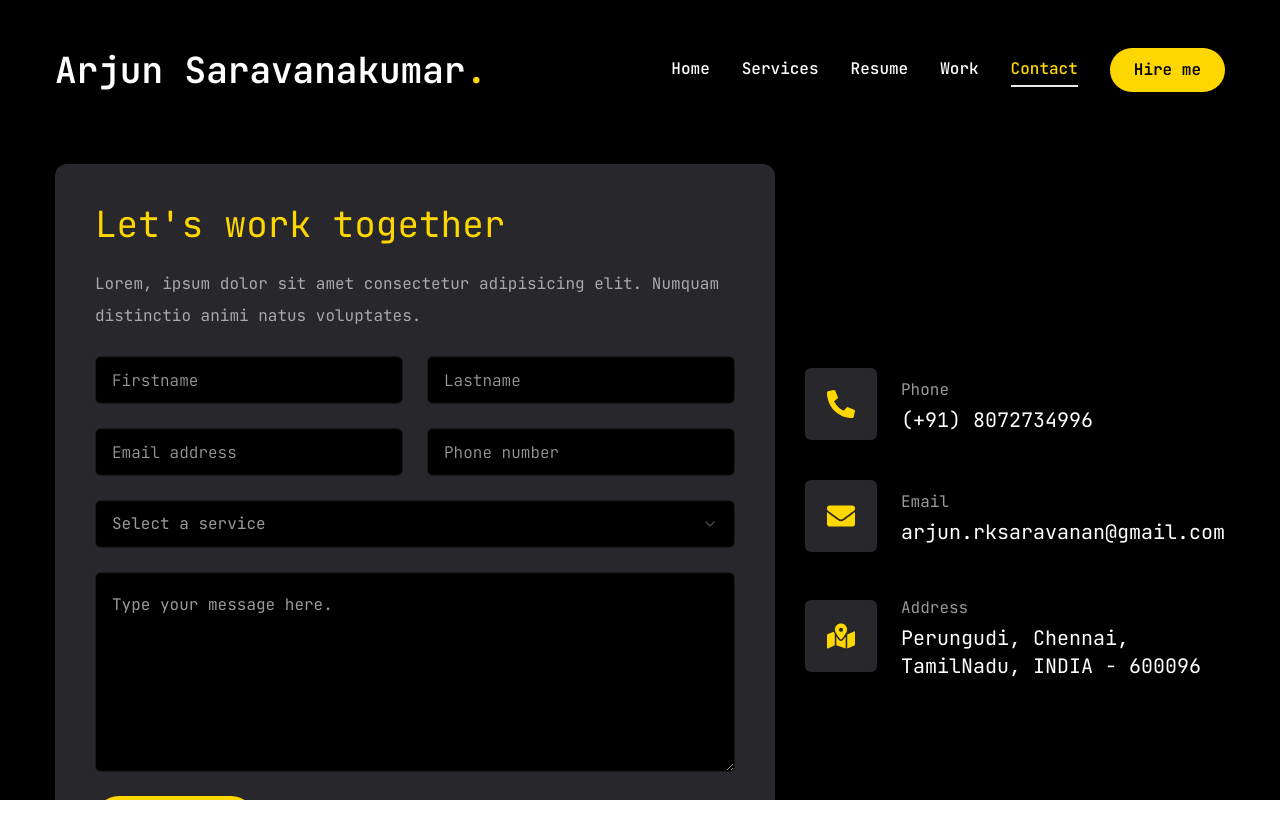
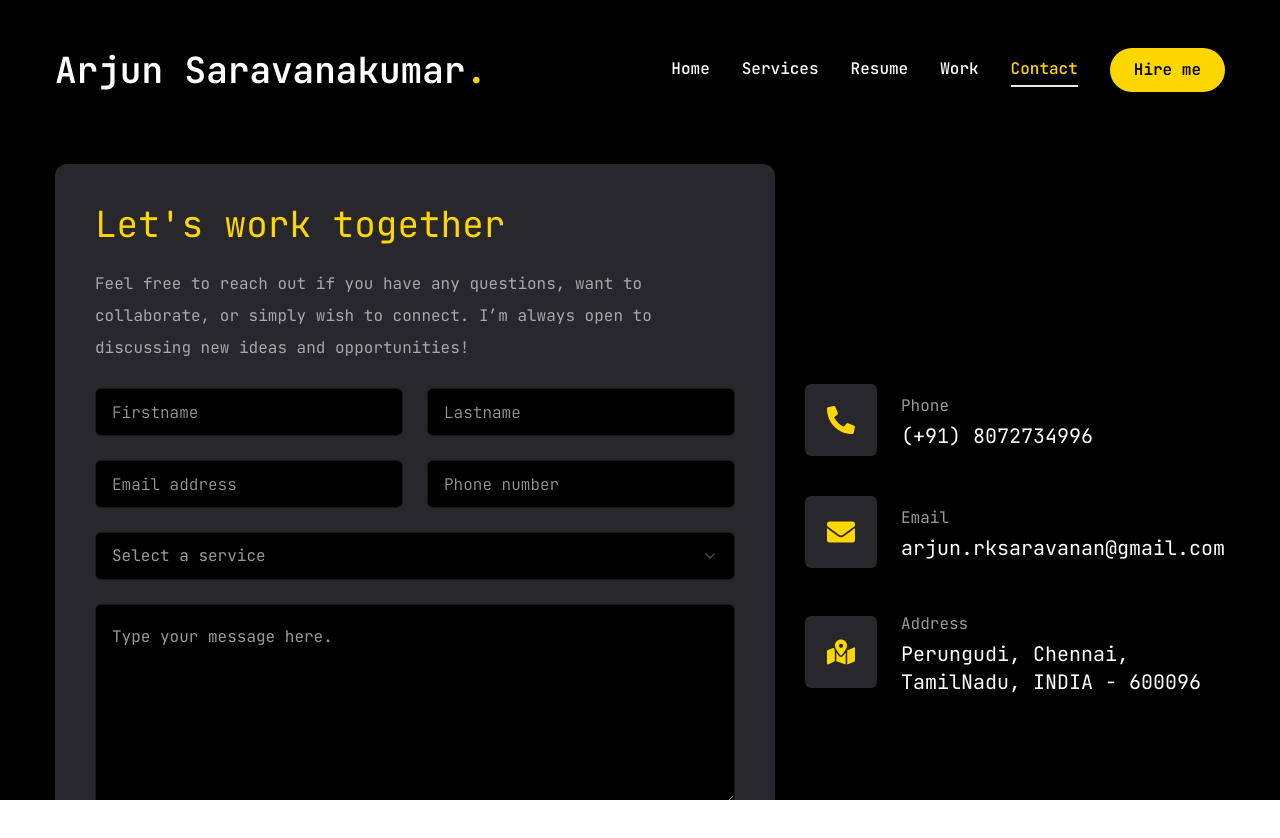
Before and after one commit to arjunrk-test/arjun-portfolio, a Next.js app: page /contact in a window 1280 px wide. Shown: the top 838 px of the page. Built offline with nearby package versions, Linux system fonts and the light colour scheme.

Commit message:
made minor changes in all pages

```diff
--- a/app/contact/page.jsx
+++ b/app/contact/page.jsx
@@ -31,7 +31,7 @@ const Contact = () => {
             initial = {{ opacity: 0 }}
             animate = {{
                 opacity: 1,
-                transition: { delay: 1.2, duration: 0.4, ease: "easeIn" },
+                transition: { delay: 2, duration: 0.4, ease: "easeIn" },
             }}
             className = "py-6"
         >
@@ -42,8 +42,8 @@ const Contact = () => {
                         <form className="flex flex-col gap-6 p-10 bg-[#27272c] rounded-xl">
                             <h3 className="text-4xl text-accent">Let's work together</h3>
                             <p className="text-white/60">
-                                Lorem, ipsum dolor sit amet consectetur adipisicing elit.
-                                Numquam distinctio animi natus voluptates.
+                            Feel free to reach out if you have any questions, want to collaborate, or simply wish to connect.
+                            I’m always open to discussing new ideas and opportunities!
                             </p>
                             {/* input */}
                             <div className="grid grid-cols-1 md:grid-cols-2 gap-6">
--- a/app/resume/page.jsx
+++ b/app/resume/page.jsx
@@ -151,7 +151,7 @@ const Resume = () => {
             initial={{opacity: 0}}
             animate={{
                 opacity: 1,
-                transition: {delay: 1.2, duration: 0.4, ease: 'easeIn'},
+                transition: {delay: 2, duration: 0.4, ease: 'easeIn'},
                 }}
                 className = "min-h-[80vh] flex items-center justify-center py-12 xl:py-0"
             >
--- a/app/services/page.jsx
+++ b/app/services/page.jsx
@@ -40,7 +40,7 @@ const Services = () => {
                 initial = {{opacity:0}}
                 animate = {{
                     opacity:1,
-                    transition: {delay: 2.4, duration: 0.4, ease: "easeIn"},
+                    transition: {delay: 2, duration: 0.4, ease: "easeIn"},
                 }}
                 className="grid grid-cosl-1 md:grid-cols-2 gap-[60px]"
                 >
--- a/app/work/page.jsx
+++ b/app/work/page.jsx
@@ -15,7 +15,7 @@ const projects = [
         num: "01",
         category: "automation framework",
         title: "Java-Selenium-Automation",
-        description: "Lorem Ipsum is simply dummy text of the printing and typesetting industry. Lorem Ipsum has been the industry's standard dummy text ever since the 1500s",
+        description: "Developed a robust automation framework using Java and Selenium, tailored for both web and API testing. The framework includes features like data-driven testing, reusable components, and detailed reporting also optimized for cross-browser compatibility. ",
         stack: [{name: "Java"}, {name: "Selenium"}, {name: "Maven"}, {name: "TestNG"}],
         image: "/assets/work/auto1.png",
         live: "",
@@ -25,7 +25,7 @@ const projects = [
         num: "02",
         category: "portfolio",
         title: "Portfolio",
-        description: "Lorem Ipsum is simply dummy text of the printing and typesetting industry. Lorem Ipsum has been the industry's standard dummy text ever since the 1500s",
+        description: "Created a dynamic and responsive portfolio website using Next.js, React, and JavaScript. Styled with Tailwind CSS for a clean, modern design. Focused on performance, user experience, and scalability.",
         stack: [{name: "NextJS"}, {name: "ReactJS"}, {name: "Tailwind CSS"}],
         image: "/assets/work/port1.png",
         live: "",
@@ -45,7 +45,7 @@ const Work = () => {
     return (
         <motion.section
             initial = {{opacity: 0}}
-            animate = {{opacity: 1, transition: {delay: 1.2, duration: 0.4, ease: "easeIn"}}}
+            animate = {{opacity: 1, transition: {delay: 2, duration: 0.4, ease: "easeIn"}}}
             className = "min-h-[80vh] flex flex-col justify-center py-12 xl:px-0"
         >
             <div className="container mx-auto">
```
